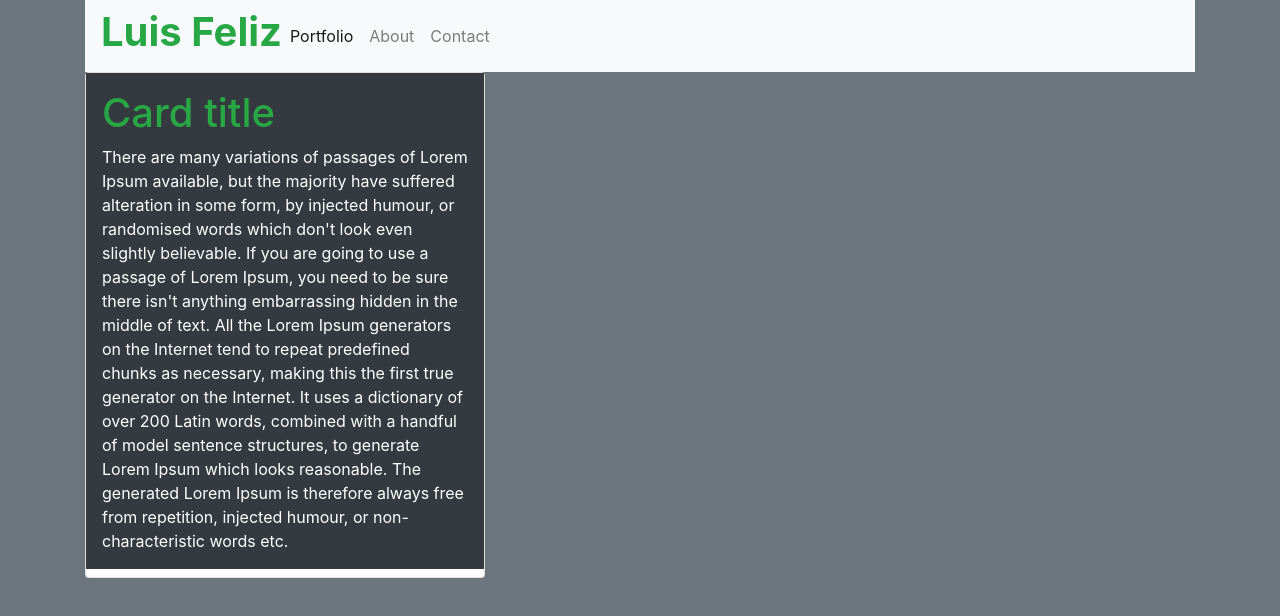
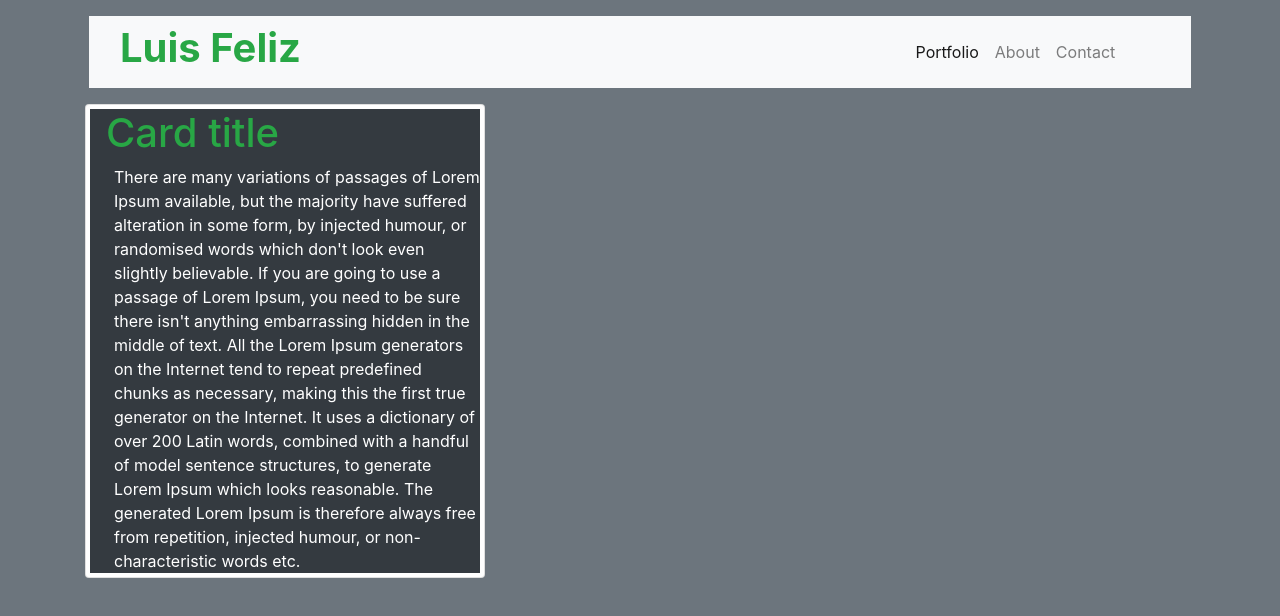
Before and after one commit to Luisfeliz3/Responsive_Portfolio, a plain HTML site: page index.html in a window 1280 px wide. Drawn offline with nearby package versions, Linux system fonts and the light colour scheme.

Commit message:
chore(css) Adding styling to index file

```diff
--- a/index.html
+++ b/index.html
@@ -9,13 +9,13 @@
     <title>Document</title>
 </head>
 
-<body class="bg-secondary col-xs-1-12">
+<body class="bg-secondary">
 
 </div>
     <div class="container">
         <header>
-            <nav class="navbar navbar-expand-sm navbar-light bg-light">
-                <h1 class="text-success font-weight-bolder" class="navbar-brand">Luis Feliz</h1>
+            <nav class="navbar navbar-expand-sm navbar-light bg-light mx-1 my-3">
+                <h1 class="text-success font-weight-bolder col-9 ml-n6" class="navbar-brand">Luis Feliz</h1>
                 <button class="navbar-toggler" type="button" data-toggle="collapse" data-target="#navbarNav"
                     aria-controls="navbarNav" aria-expanded="false" aria-label="Toggle navigation">
                     <span class="navbar-toggler-icon"></span>
@@ -36,11 +36,12 @@
             </nav>
         </header>
 
-        <div class="card" style="width: 25rem;">
+        <div class="card ml-n6" style="width: 25rem;">
             <!-- <img src="..." class="card-img-top" alt="..."> -->
-            <div class="p-3 mb-2 bg-dark text-white" class="card-body">
-              <h1 class="text-success" class="card-title">Card title</h1>
-              <p class="card-text">There are many variations of passages of Lorem Ipsum available, but the majority have suffered alteration in some form, by injected humour, or randomised words which don't look even slightly believable. If you are going to use a passage of Lorem Ipsum, you need to be sure there isn't anything embarrassing hidden in the middle of text. All the Lorem Ipsum generators on the Internet tend to repeat predefined chunks as necessary, making this the first true generator on the Internet. It uses a dictionary of over 200 Latin words, combined with a handful of model sentence structures, to generate Lorem Ipsum which looks reasonable. The generated Lorem Ipsum is therefore always free from repetition, injected humour, or non-characteristic words etc.
+            <div class="mx-1 my-1 bg-dark text-white" class="card-body">
+              <h1 class="text-success ml-3" class="card-title">
+                  Card title</h1>
+              <p class="pl-4 card-text">There are many variations of passages of Lorem Ipsum available, but the majority have suffered alteration in some form, by injected humour, or randomised words which don't look even slightly believable. If you are going to use a passage of Lorem Ipsum, you need to be sure there isn't anything embarrassing hidden in the middle of text. All the Lorem Ipsum generators on the Internet tend to repeat predefined chunks as necessary, making this the first true generator on the Internet. It uses a dictionary of over 200 Latin words, combined with a handful of model sentence structures, to generate Lorem Ipsum which looks reasonable. The generated Lorem Ipsum is therefore always free from repetition, injected humour, or non-characteristic words etc.
             </div>
           </div>
 
```
Also changed, not shown: 1 other file.
